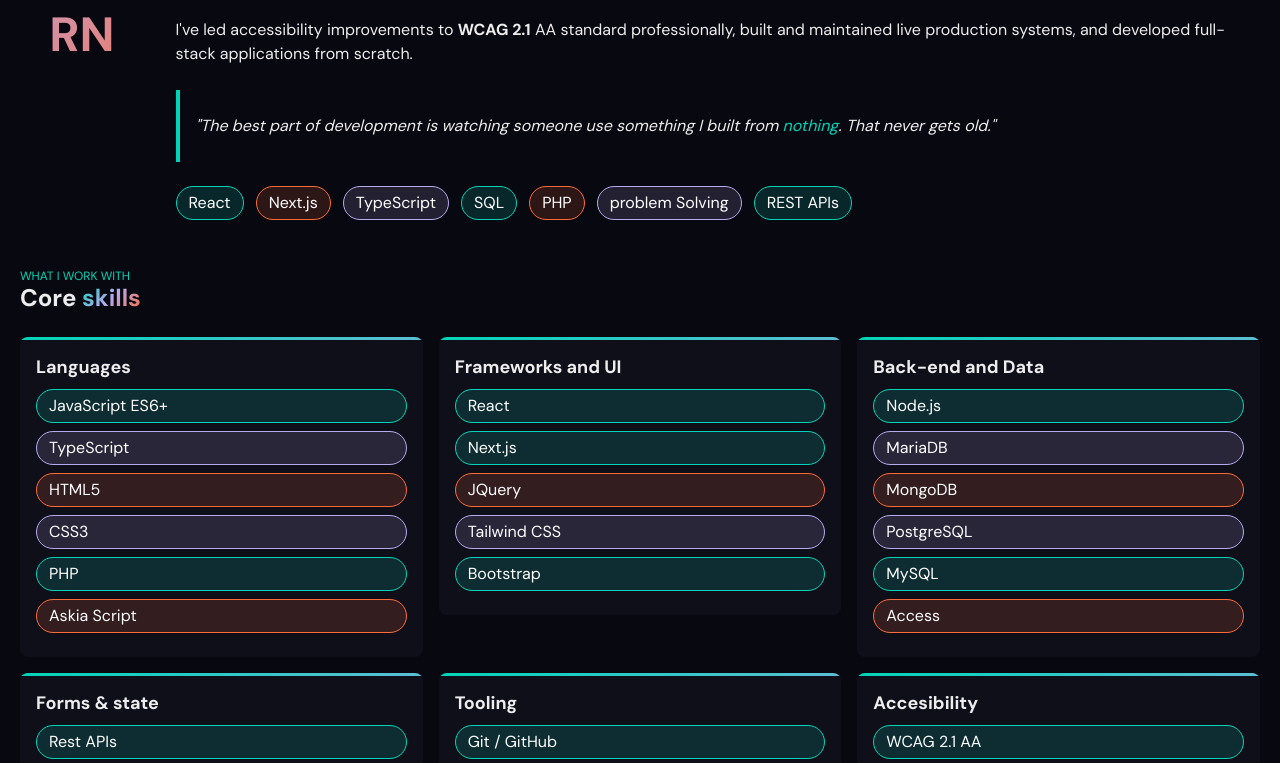
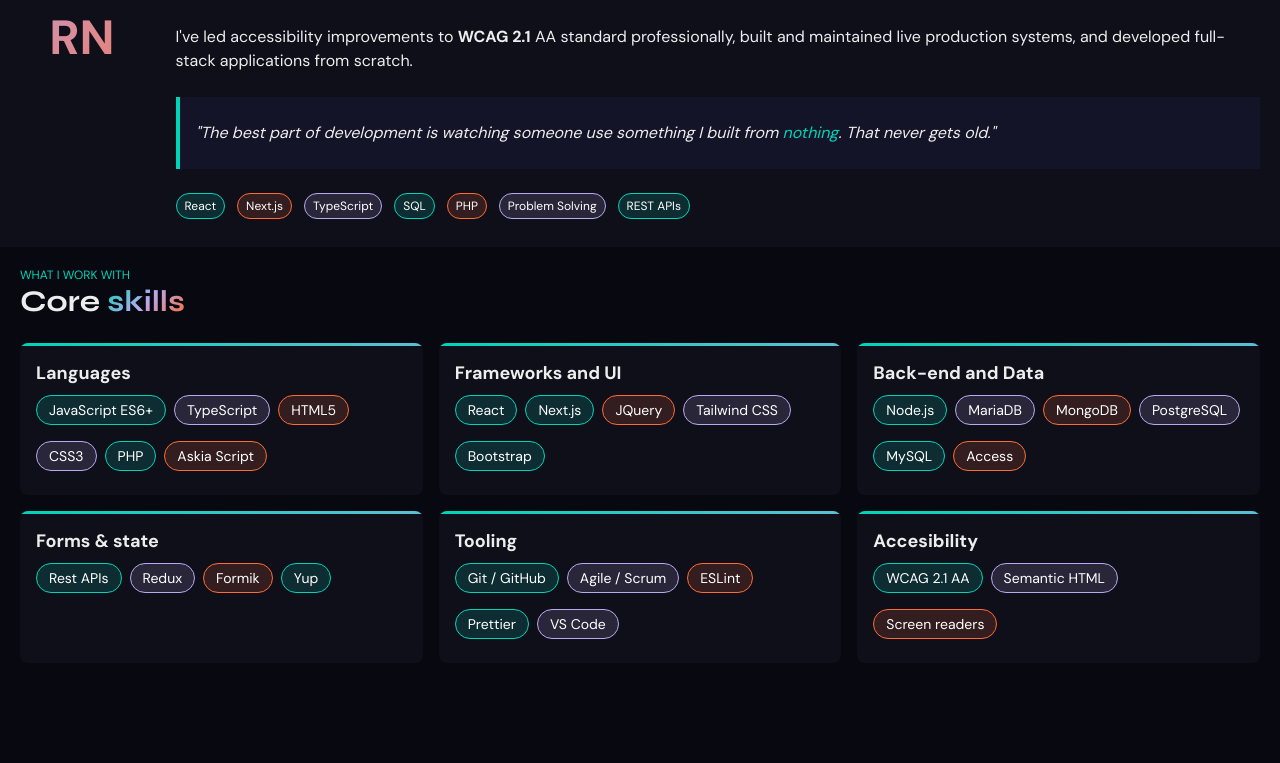
Before and after one commit to rufaro-ndhlovu/Portfolio_Website, a Next.js app: page / in a window 1280 px wide. Shown: the part 837-1600 px from the top of the page. After the commit the page ends 1520 px from the top, so only its background shows below. Built offline with nearby package versions, Linux system fonts and the light colour scheme.

Commit message:
Feat: Update styles for skill cards and about section; add projects section

```diff
--- a/app/globals.css
+++ b/app/globals.css
@@ -103,7 +103,6 @@
 .skillCard {
   position: relative;
   overflow: hidden;
-  background-color: var(--color-bg-2);
 }
 .skillCard::before {
   content: "";
--- a/components/sections/About.tsx
+++ b/components/sections/About.tsx
@@ -8,7 +8,7 @@
 export default function About() {
   return (
     <>
-      <div className="px-3 py-3">
+      <div className="px-3 py-3 bg-[var(--color-bg-2)]">
         <SectionLabel>Who I am</SectionLabel>
         <SectionTitle>
           Front-end developer who cares about{" "}
@@ -52,7 +52,7 @@
             </p>
             <br />
             <div className="mb-2">
-              <p className="italic border-l-[var(--color-teal)] border-l-4 pl-4 px-5 py-6">
+              <p className="italic border-l-[var(--color-teal)] bg-[var(--color-bg-3)] border-l-4 pl-4 px-5 py-6">
                 "The best part of development is watching someone use something
                 I built from{" "}
                 <span className="text-[var(--color-teal)]">nothing</span>. That
@@ -67,7 +67,7 @@
               <AboutTag colour="lavender">TypeScript</AboutTag>
               <AboutTag colour="teal">SQL</AboutTag>
               <AboutTag colour="orange">PHP</AboutTag>
-              <AboutTag colour="lavender">problem Solving</AboutTag>
+              <AboutTag colour="lavender">Problem Solving</AboutTag>
               <AboutTag colour="teal">REST APIs</AboutTag>
             </div>
           </div>
--- /dev/null
+++ b/components/sections/Projects.tsx
@@ -0,0 +1,17 @@
+import React from "react";
+import SectionLabel from "../ui/SectionLabel";
+import SectionTitle from "../ui/SectionTitle";
+import GradientText from "../ui/GradientText";
+
+export default function Projects() {
+  return (
+    <>
+      <div>
+        <SectionLabel>What I've Built</SectionLabel>
+        <SectionTitle>
+          Featured <GradientText>Projects</GradientText>
+        </SectionTitle>
+      </div>
+    </>
+  );
+}
--- a/components/sections/Skills.tsx
+++ b/components/sections/Skills.tsx
@@ -9,7 +9,7 @@
 export default function Skills() {
   return (
     <>
-      <div className="px-5 py-5">
+      <div className="px-5 py-5 pt-5">
         {/* section label and title */}
         <SectionLabel>WHAT I WORK WITH</SectionLabel>
         <SectionTitle>
@@ -18,7 +18,7 @@
         <br />
 
         {/* skill cards */}
-        <div className="grid grid-cols-3 gap-4">
+        <div className="grid md:grid-cols-3 gap-4 sm:grid-cols-2">
           <div>
             <SkillCard title="Languages">
               <SkillsTag colour="teal">JavaScript ES6+</SkillsTag>
--- a/components/ui/AboutTag.tsx
+++ b/components/ui/AboutTag.tsx
@@ -13,7 +13,7 @@
   return (
     <>
       <div
-        className="text-white py-1 px-3 rounded-full border"
+        className="text-white text-xs py-1 px-2 rounded-full border"
         style={{
           backgroundColor: `color-mix(in srgb, ${colorMap[colour]} 15%, transparent)`,
           borderColor: colorMap[colour],
--- a/components/ui/SectionTitle.tsx
+++ b/components/ui/SectionTitle.tsx
@@ -5,7 +5,7 @@
 export default function SectionTitle({ children }: Props) {
   return (
     <>
-      <div className="font-bold text-2xl leading-[1.2]">
+      <div className="font-bold font-display text-3xl leading-[1.2]">
         <h2>{children}</h2>
       </div>
     </>
--- a/components/ui/SkillCard.tsx
+++ b/components/ui/SkillCard.tsx
@@ -5,9 +5,9 @@
 
 export default function SkillCard({ children, title }: Props) {
   return (
-    <div className="skillCard rounded-lg p-4">
+    <div className="skillCard bg-[var(--color-bg-2)] rounded-lg p-4 h-full">
       <h3 className="text-lg font-bold mb-2">{title}</h3>
-      {children}
+      <div className="flex flex-wrap gap-2">{children}</div>
     </div>
   );
 }
--- a/components/ui/SkillsTag.tsx
+++ b/components/ui/SkillsTag.tsx
@@ -14,7 +14,7 @@
     <>
       {/* Use the colorMap to set the background color and border color based on the colour prop */}
       <div
-        className="text-white py-1 px-3 border rounded-full border mb-2"
+        className="text-white text-sm py-1 px-3 rounded-full border mb-2"
         style={{
           backgroundColor: `color-mix(in srgb, ${colorMap[colour]} 15%, transparent)`,
           borderColor: colorMap[colour],
```
